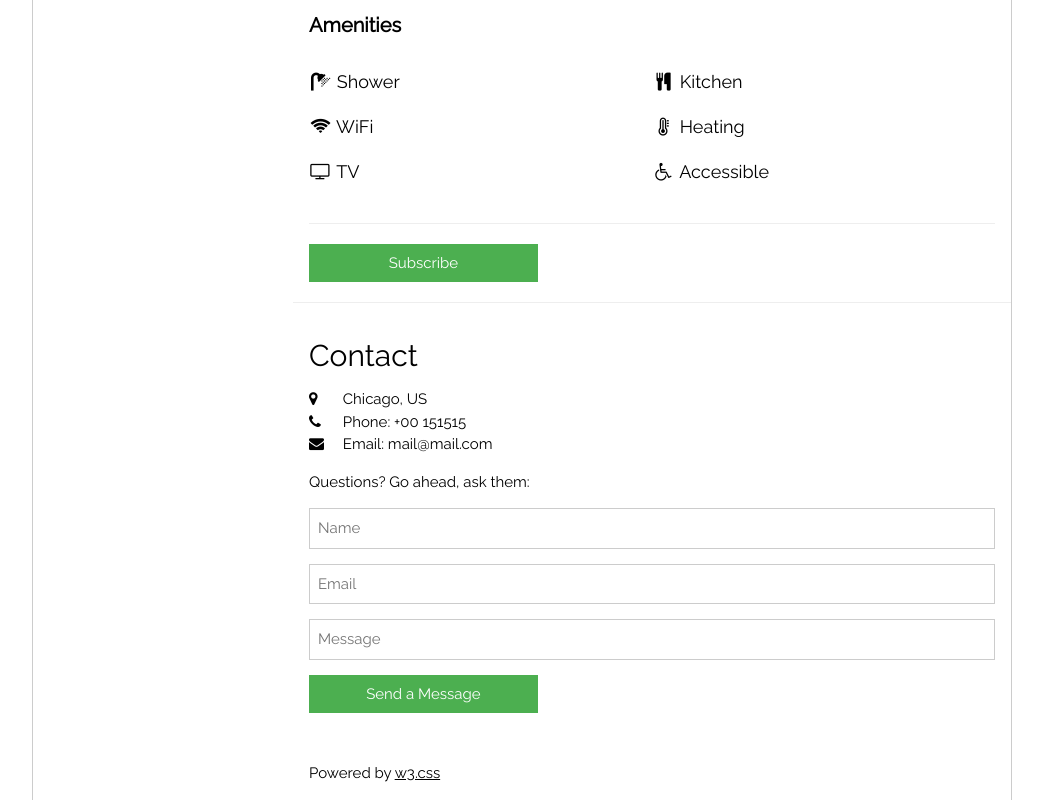
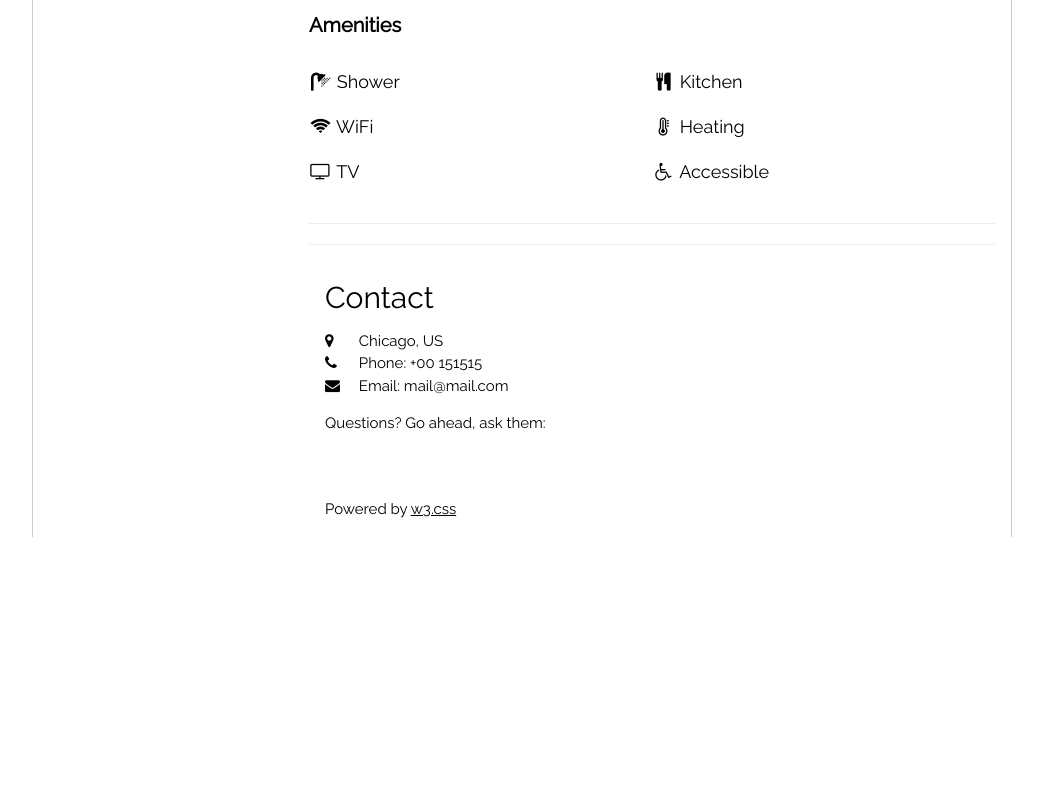
Before and after one commit to mentallaboratories/rent-a-flat, a plain HTML site: page index.html in a window 1280 px wide. Shown: the part 1009-1809 px from the top of the page, without its empty margins (118-1161 px from the left). After the commit the page ends 1546 px from the top, so only its background shows below. Drawn offline with nearby package versions, Linux system fonts and the light colour scheme.

Commit message:
Update index.html

```diff
--- a/index.html
+++ b/index.html
@@ -135,9 +135,9 @@ body,h1,h2,h3,h4,h5,h6 {font-family: "Raleway", Arial, Helvetica, sans-serif}
 
 
 
-
+<!--
     <p><button class="w3-button w3-green w3-third" onclick="document.getElementById('subscribe').style.display='block'">Subscribe</button></p>
-  </div>
+  </div> -->
   <hr>
 
   <!-- Contact -->
@@ -147,12 +147,12 @@ body,h1,h2,h3,h4,h5,h6 {font-family: "Raleway", Arial, Helvetica, sans-serif}
     <i class="fa fa-phone" style="width:30px"></i> Phone: +00 151515<br>
     <i class="fa fa-envelope" style="width:30px"> </i> Email: mail@mail.com<br>
     <p>Questions? Go ahead, ask them:</p>
-    <form action="/action_page.php" target="_blank">
+    <!-- <form action="/action_page.php" target="_blank">
       <p><input class="w3-input w3-border" type="text" placeholder="Name" required name="Name"></p>
       <p><input class="w3-input w3-border" type="text" placeholder="Email" required name="Email"></p>
       <p><input class="w3-input w3-border" type="text" placeholder="Message" required name="Message"></p>
     <button type="submit" class="w3-button w3-green w3-third">Send a Message</button>
-    </form>
+    </form> -->
   </div>
 
 
@@ -162,7 +162,7 @@ body,h1,h2,h3,h4,h5,h6 {font-family: "Raleway", Arial, Helvetica, sans-serif}
 </div>
 
 <!-- Subscribe Modal -->
-<div id="subscribe" class="w3-modal">
+<!-- <div id="subscribe" class="w3-modal">
   <div class="w3-modal-content w3-animate-zoom w3-padding-large">
     <div class="w3-container w3-white w3-center">
       <i onclick="document.getElementById('subscribe').style.display='none'" class="fa fa-remove w3-button w3-xlarge w3-right w3-transparent"></i>
@@ -172,7 +172,7 @@ body,h1,h2,h3,h4,h5,h6 {font-family: "Raleway", Arial, Helvetica, sans-serif}
       <button type="button" class="w3-button w3-padding-large w3-green w3-margin-bottom" onclick="document.getElementById('subscribe').style.display='none'">Subscribe</button>
     </div>
   </div>
-</div>
+</div> -->
 
 <script>
 // Script to open and close sidebar when on tablets and phones
```
